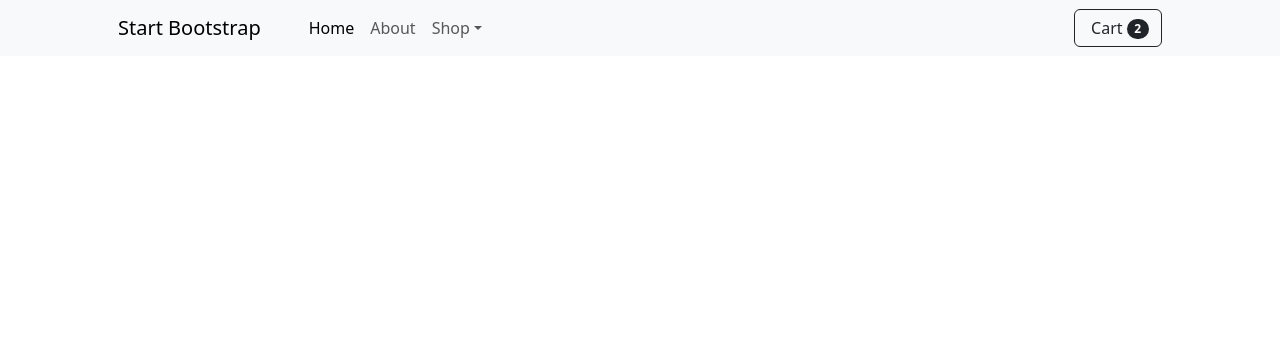
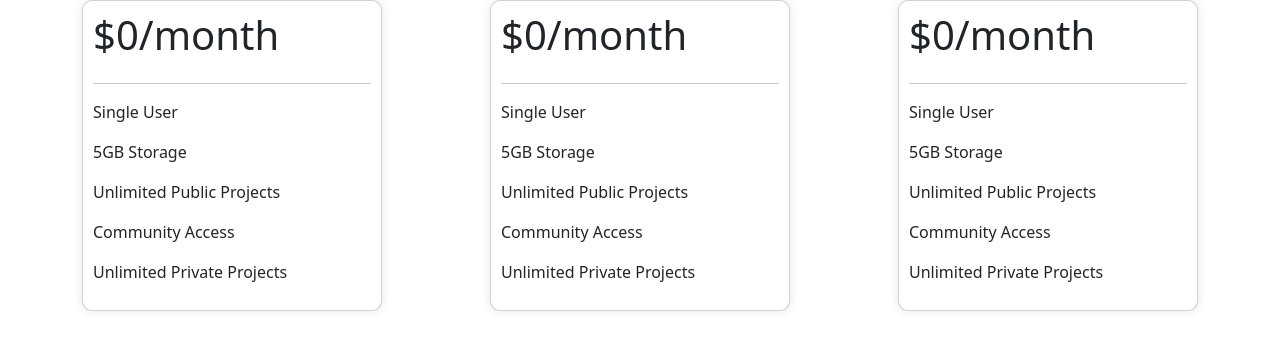
Before and after one commit to githubscientist/react-fsd61wde, a React (Vite) app: page / in a window 1280 px wide. Shown: the top 350 px of the page. Built offline with nearby package versions, Linux system fonts and the light colour scheme.

Commit message:
task1 from react day 2 explained

```diff
--- a/src/App.jsx
+++ b/src/App.jsx
@@ -1,37 +1,13 @@
+import Card from "./components/Card";
+import './components/Card.css';
+
+
 function App() {
-
-    let count = 2;
-
   return (
-    <div>
-        <nav className="navbar navbar-expand-lg navbar-light bg-light">
-            <div className="container px-4 px-lg-5">
-                <a className="navbar-brand" href="#!">Start Bootstrap</a>
-                <button className="navbar-toggler" type="button" data-bs-toggle="collapse" data-bs-target="#navbarSupportedContent" aria-controls="navbarSupportedContent" aria-expanded="false" aria-label="Toggle navigation"><span className="navbar-toggler-icon"></span></button>
-                <div className="collapse navbar-collapse" id="navbarSupportedContent">
-                    <ul className="navbar-nav me-auto mb-2 mb-lg-0 ms-lg-4">
-                        <li className="nav-item"><a className="nav-link active" aria-current="page" href="#!">Home</a></li>
-                        <li className="nav-item"><a className="nav-link" href="#!">About</a></li>
-                        <li className="nav-item dropdown">
-                            <a className="nav-link dropdown-toggle" id="navbarDropdown" href="#" role="button" data-bs-toggle="dropdown" aria-expanded="false">Shop</a>
-                            <ul className="dropdown-menu" aria-labelledby="navbarDropdown">
-                                <li><a className="dropdown-item" href="#!">All Products</a></li>
-                                <li><hr className="dropdown-divider" /></li>
-                                <li><a className="dropdown-item" href="#!">Popular Items</a></li>
-                                <li><a className="dropdown-item" href="#!">New Arrivals</a></li>
-                            </ul>
-                        </li>
-                    </ul>
-                    <form className="d-flex">
-                        <button className="btn btn-outline-dark" type="submit">
-                            <i className="bi-cart-fill me-1"></i>
-                            Cart
-                              <span className="badge bg-dark text-white ms-1 rounded-pill">{ count }</span>
-                        </button>
-                    </form>
-                </div>
-            </div>
-        </nav>
+    <div className="container">
+          <Card />
+          <Card />
+          <Card />
     </div>
   )
 }
--- /dev/null
+++ b/src/components/Card.css
@@ -0,0 +1,16 @@
+.card {
+    width: 300px;
+    height: 100%;
+    display: flex;
+    flex-direction: column;
+    justify-content: space-between;
+    border-radius: 10px;
+    box-shadow: 0 0 10px rgba(0, 0, 0, 0.1);
+    overflow: hidden;
+    padding: 10px;
+}
+
+.container {
+    display: flex;
+    justify-content: space-between;
+}
--- /dev/null
+++ b/src/components/Card.jsx
@@ -0,0 +1,18 @@
+import './Card.css';
+
+function Card() {
+  return (
+    <div className="card">
+          <h1>$0/month</h1>
+          <hr></hr>
+          <p>Single User</p>
+          <p>5GB Storage</p>
+          <p>Unlimited Public Projects</p>
+          <p>Community Access</p>
+          <p>Unlimited Private Projects</p>
+
+    </div>
+  )
+}
+
+export default Card;
```
